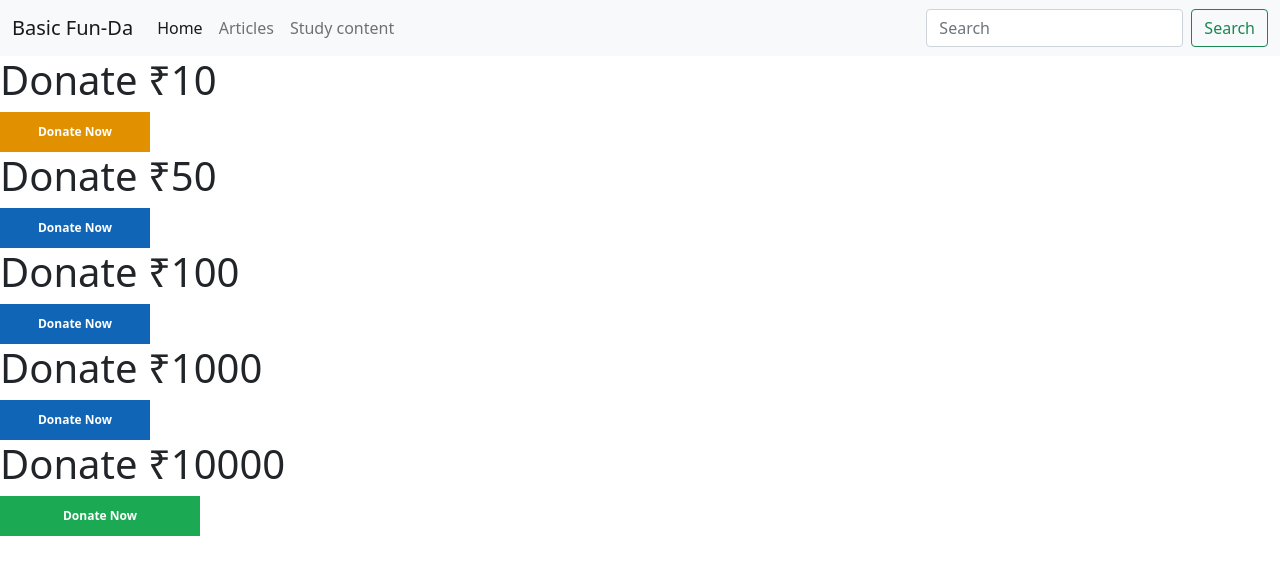
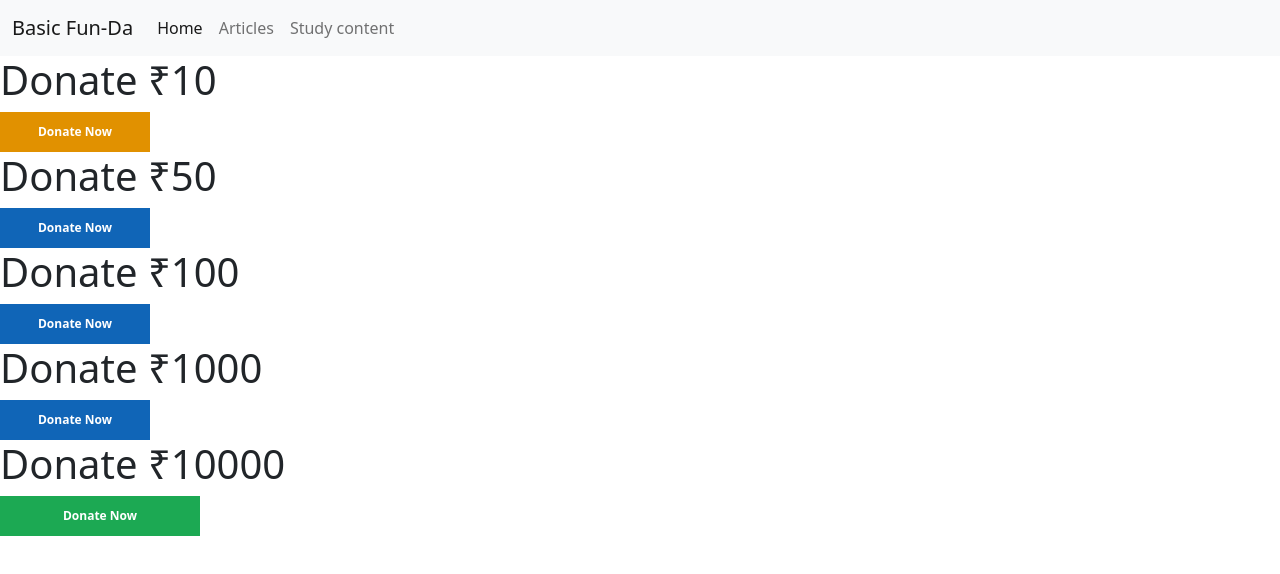
Before and after one commit to sridharhitman/basicfun-da, a plain HTML site: page index.html in a window 1280 px wide. Drawn offline with nearby package versions, Linux system fonts and the light colour scheme; a script that the page names is missing.

Commit message:
Update index.html

```diff
--- a/index.html
+++ b/index.html
@@ -41,8 +41,8 @@
           </li>
         </ul>
         <form class="d-flex">
-          <input class="form-control me-2" type="search" placeholder="Search" aria-label="Search">
-          <button class="btn btn-outline-success" type="submit">Search</button>
+          <div><script async src="https://cse.google.com/cse.js?cx=218d6bc34fb9dab88"></script>
+<div class="gcse-search"></div></div></div>
         </form>
       </div>
     </div>
```
